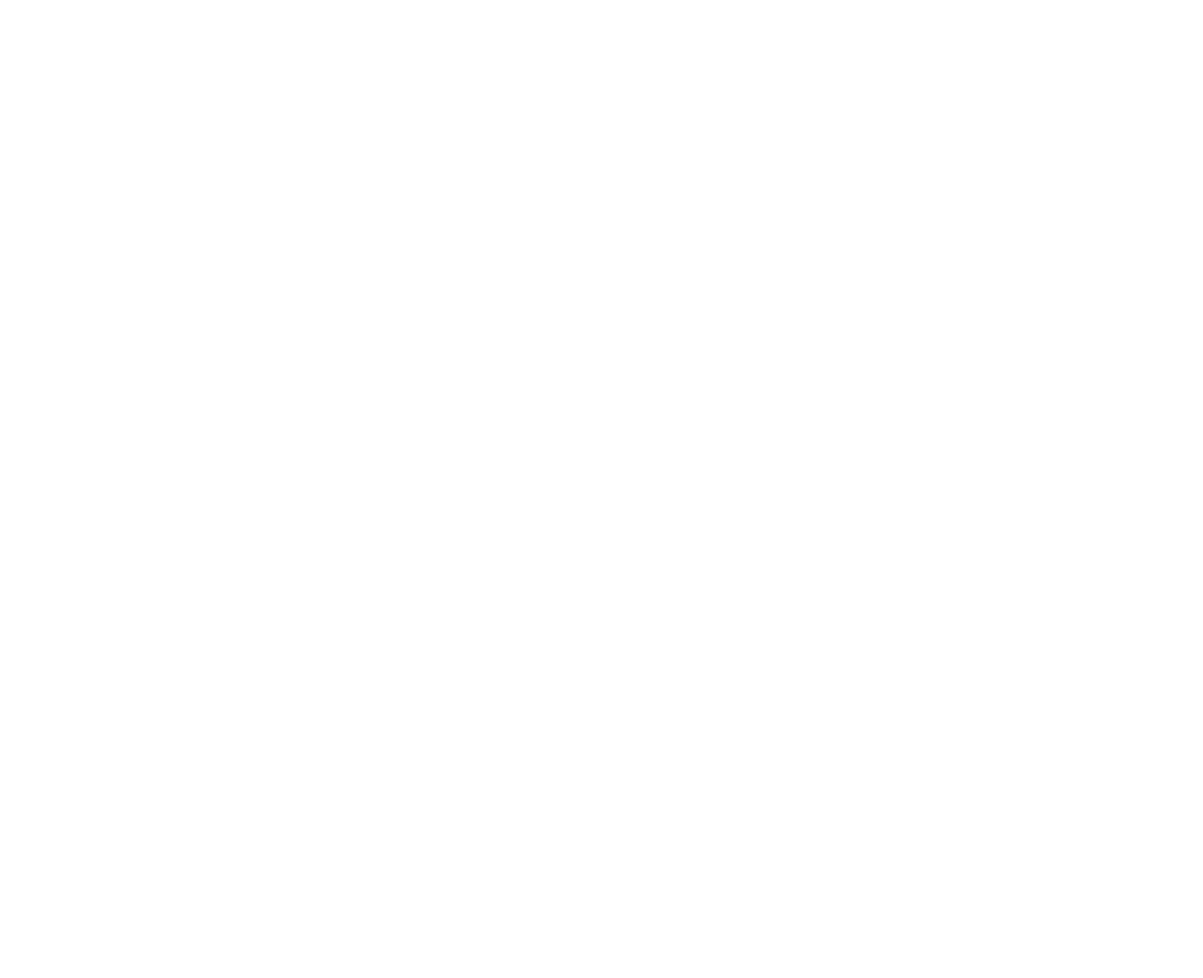
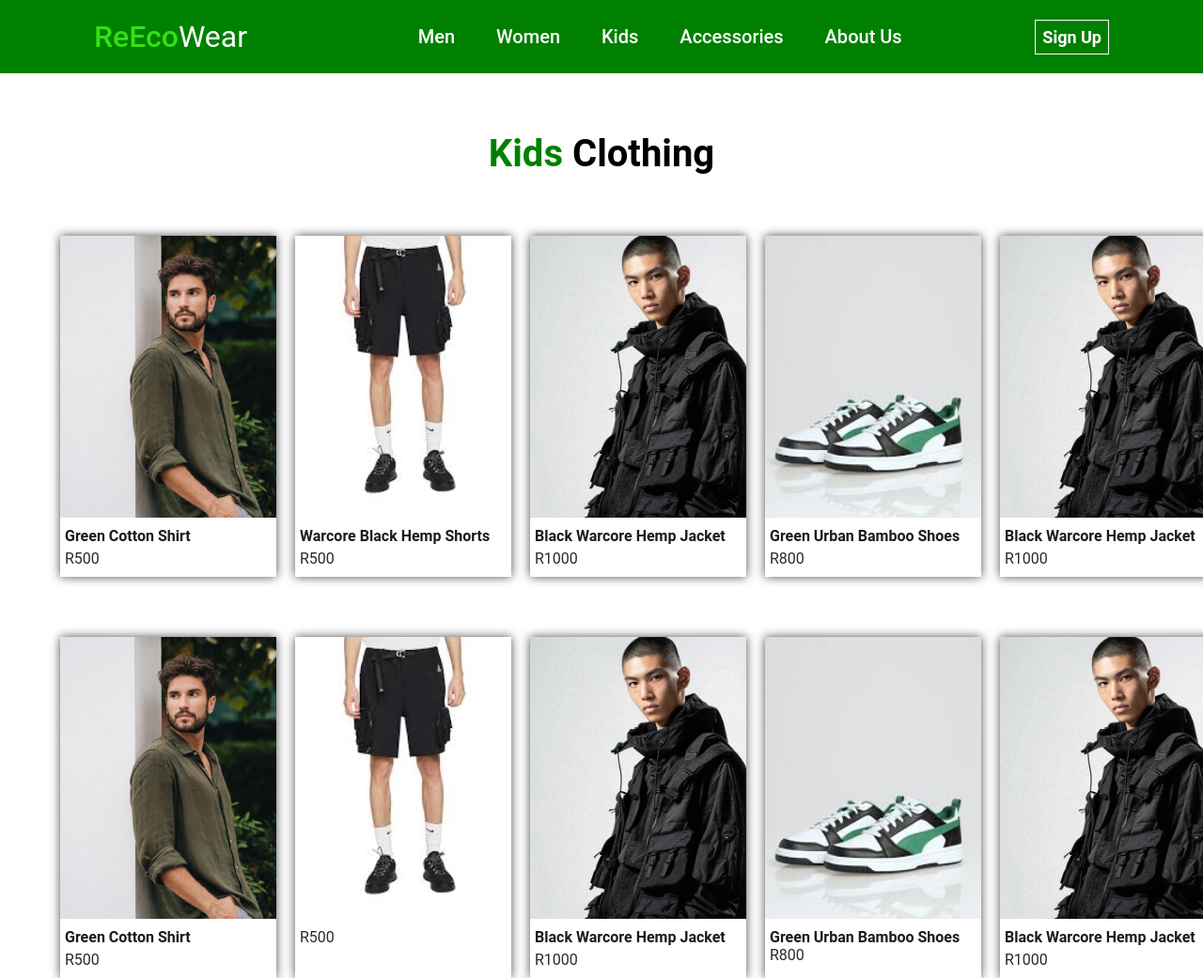
Before and after one commit to PentaIigence/ReEcoWear, a plain HTML site: page shopping/kids.html in a window 1280 px wide. Shown: the whole page at 94% size. Before the commit the page ends 800 px from the top, so only its background shows below. Drawn offline with Linux system fonts and the light colour scheme.

Commit message:
women, men, kids, accessories structure

```diff
--- a/shopping/accessories.html
+++ b/shopping/accessories.html
@@ -0,0 +1,143 @@
+<!DOCTYPE html>
+<html>
+    <head>
+        <title> ReEcoWear Store </title>
+        <link rel="stylesheet" href="../style/men.css">
+    </head>
+
+    <body>
+
+        <header class="header">
+
+            <a class="Reeco_Logo" href="../index.html"><span class="logo_green">ReEco</span>Wear</a>
+
+            <nav class="navbar">
+
+                <a href="men.html">Men</a>
+                <a href="women.html">Women</a>
+                <a href="kids.html">Kids</a>
+                <a href="accessories.html">Accessories</a>
+                <a href="../about.html">About Us</a>
+
+              </nav>
+
+              <a class="sign-up-btn" href="../signup.html">Sign Up</a>
+
+        </header>
+
+
+
+        <section class="men-products">
+            <h1 class="men-heading"><span class="green-heading"> Accessories </span></h1>
+
+            <div class="men-shop">
+
+                <div class="m-item">
+                    <div class="m-pic">
+                        <img class="m-preview" src="../Images/model-3.jpg">
+                    </div>
+
+                    <div class="desc">
+                        <p class="clothing-item">Green Cotton Shirt</p>
+                        <p class="men-price">R500</p>
+                    </div>
+                </div>
+
+                <div class="m-item">
+                    <div class="m-pic">
+                        <img class="m-preview" src="../Images/model-6.jfif">
+                    </div>
+                    <div class="desc">
+                        <p class="clothing-item">Warcore Black Hemp Shorts</p>
+                        <p class="men-price">R500</p>
+                    </div>
+                </div>
+
+                <div class="m-item">
+                    <div class="m-pic">
+                        <img class="m-preview" src="../Images/model-5.webp">
+                    </div>
+                    <div class="desc">
+                        <p class="clothing-item">Black Warcore Hemp Jacket</p>
+                        <p class="men-price">R1000</p>
+                    </div>
+                </div>
+
+                <div class="m-item">
+                    <div class="m-pic">
+                        <img class="m-preview" src="../Images/shoe-1.jfif">
+                    </div>
+                    <div class="desc">
+                        <p class="clothing-item">Green Urban Bamboo Shoes</p>
+                        <p class="men-price">R800</p>
+                    </div>
+                </div>
+
+                <div class="m-item">
+                    <div class="m-pic">
+                        <img class="m-preview" src="../Images/model-5.webp">
+                    </div>
+                    <div class="desc">
+                        <p class="clothing-item">Black Warcore Hemp Jacket</p>
+                        <p class="men-price">R1000</p>
+                    </div>
+                </div>
+
+            </div>
+
+            <div class="men-shop">
+
+                <div class="m-item">
+                    <div class="m-pic">
+                        <img class="m-preview" src="../Images/model-3.jpg">
+                    </div>
+
+                    <div class="desc">
+                        <p class="clothing-item">Green Cotton Shirt</p>
+                        <p class="men-price">R500</p>
+                    </div>
+                </div>
+
+                <div class="m-item">
+                    <div class="m-pic">
+                        <img class="m-preview" src="../Images/model-6.jfif">
+                    </div>
+                    <div class="desc">
+                        <p class="clothing-item"></p>
+                        <p class="men-price">R500</p>
+                    </div>
+                </div>
+
+                <div class="m-item">
+                    <div class="m-pic">
+                        <img class="m-preview" src="../Images/model-5.webp">
+                    </div>
+                    <div class="desc">
+                        <p class="clothing-item">Black Warcore Hemp Jacket</p>
+                        <p style="color: rgb(42, 42, 42); margin-top: 5px;">R1000</p>
+                    </div>
+                </div>
+
+                <div class="m-item">
+                    <div class="m-pic">
+                        <img class="m-preview" src="../Images/shoe-1.jfif">
+                    </div>
+                    <div class="desc">
+                        <p class="clothing-item">Green Urban Bamboo Shoes</p>
+                        <p style="color: rgb(42, 42, 42);">R800</p>
+                    </div>
+                </div>
+
+                <div class="m-item">
+                    <div class="m-pic">
+                        <img class="m-preview" src="../Images/model-5.webp">
+                    </div>
+                    <div class="desc">
+                        <p class="clothing-item">Black Warcore Hemp Jacket</p>
+                        <p style="color: rgb(42, 42, 42); margin-top: 5px;">R1000</p>
+                    </div>
+                </div>
+
+            </div>
+    </body>
+</html>
--- a/shopping/kids.html
+++ b/shopping/kids.html
@@ -0,0 +1,143 @@
+<!DOCTYPE html>
+<html>
+    <head>
+        <title> ReEcoWear Store </title>
+        <link rel="stylesheet" href="../style/men.css">
+    </head>
+
+    <body>
+
+        <header class="header">
+
+            <a class="Reeco_Logo" href="../index.html"><span class="logo_green">ReEco</span>Wear</a>
+
+            <nav class="navbar">
+
+                <a href="men.html">Men</a>
+                <a href="women.html">Women</a>
+                <a href="kids.html">Kids</a>
+                <a href="accessories.html">Accessories</a>
+                <a href="../about.html">About Us</a>
+
+              </nav>
+
+              <a class="sign-up-btn" href="../signup.html">Sign Up</a>
+
+        </header>
+
+
+
+        <section class="men-products">
+            <h1 class="men-heading"><span class="green-heading"> Kids </span> Clothing </h1>
+
+            <div class="men-shop">
+
+                <div class="m-item">
+                    <div class="m-pic">
+                        <img class="m-preview" src="../Images/model-3.jpg">
+                    </div>
+
+                    <div class="desc">
+                        <p class="clothing-item">Green Cotton Shirt</p>
+                        <p class="men-price">R500</p>
+                    </div>
+                </div>
+
+                <div class="m-item">
+                    <div class="m-pic">
+                        <img class="m-preview" src="../Images/model-6.jfif">
+                    </div>
+                    <div class="desc">
+                        <p class="clothing-item">Warcore Black Hemp Shorts</p>
+                        <p class="men-price">R500</p>
+                    </div>
+                </div>
+
+                <div class="m-item">
+                    <div class="m-pic">
+                        <img class="m-preview" src="../Images/model-5.webp">
+                    </div>
+                    <div class="desc">
+                        <p class="clothing-item">Black Warcore Hemp Jacket</p>
+                        <p class="men-price">R1000</p>
+                    </div>
+                </div>
+
+                <div class="m-item">
+                    <div class="m-pic">
+                        <img class="m-preview" src="../Images/shoe-1.jfif">
+                    </div>
+                    <div class="desc">
+                        <p class="clothing-item">Green Urban Bamboo Shoes</p>
+                        <p class="men-price">R800</p>
+                    </div>
+                </div>
+
+                <div class="m-item">
+                    <div class="m-pic">
+                        <img class="m-preview" src="../Images/model-5.webp">
+                    </div>
+                    <div class="desc">
+                        <p class="clothing-item">Black Warcore Hemp Jacket</p>
+                        <p class="men-price">R1000</p>
+                    </div>
+                </div>
+
+            </div>
+
+            <div class="men-shop">
+
+                <div class="m-item">
+                    <div class="m-pic">
+                        <img class="m-preview" src="../Images/model-3.jpg">
+                    </div>
+
+                    <div class="desc">
+                        <p class="clothing-item">Green Cotton Shirt</p>
+                        <p class="men-price">R500</p>
+                    </div>
+                </div>
+
+                <div class="m-item">
+                    <div class="m-pic">
+                        <img class="m-preview" src="../Images/model-6.jfif">
+                    </div>
+                    <div class="desc">
+                        <p class="clothing-item"></p>
+                        <p class="men-price">R500</p>
+                    </div>
+                </div>
+
+                <div class="m-item">
+                    <div class="m-pic">
+                        <img class="m-preview" src="../Images/model-5.webp">
+                    </div>
+                    <div class="desc">
+                        <p class="clothing-item">Black Warcore Hemp Jacket</p>
+                        <p style="color: rgb(42, 42, 42); margin-top: 5px;">R1000</p>
+                    </div>
+                </div>
+
+                <div class="m-item">
+                    <div class="m-pic">
+                        <img class="m-preview" src="../Images/shoe-1.jfif">
+                    </div>
+                    <div class="desc">
+                        <p class="clothing-item">Green Urban Bamboo Shoes</p>
+                        <p style="color: rgb(42, 42, 42);">R800</p>
+                    </div>
+                </div>
+
+                <div class="m-item">
+                    <div class="m-pic">
+                        <img class="m-preview" src="../Images/model-5.webp">
+                    </div>
+                    <div class="desc">
+                        <p class="clothing-item">Black Warcore Hemp Jacket</p>
+                        <p style="color: rgb(42, 42, 42); margin-top: 5px;">R1000</p>
+                    </div>
+                </div>
+
+            </div>
+    </body>
+</html>
--- a/style/men.css
+++ b/style/men.css
@@ -17,6 +17,7 @@
     align-items: center;
     justify-content: space-between;
     z-index: 100;
+    margin-bottom: 60px;
 }
 
 .Reeco_Logo {
@@ -45,6 +46,7 @@
 
 .sign-up-btn {
     background-color: transparent;
+    text-decoration: none;
     color: white;
     font-weight: bold;
     padding: 7px;
@@ -64,7 +66,14 @@
     color: black;
     margin-top: 140px;
     height: 100vh;
-    margin-left: 50px;
+}
+
+.men-shop {
+    display: grid;
+    grid-template-columns: 1fr 1fr 1fr 1fr 1fr;
+    margin: 5%;
+    column-gap: 20px;
+    row-gap: 40px;
 }
 
 .men-heading {
@@ -80,11 +89,10 @@
 
 .m-item {
     color: black;
-    width: 300px;
+    width: 230px;
     border: none;
     box-shadow: 0 0 10px rgba(0, 0, 0, 0.7);
     display: inline-block;
-    margin-right: 30px;
     align-items: center;
 }
 
@@ -93,7 +101,7 @@
 }
 
 .m-pic {
-    width: 300px;
+    width: 100%;
     height: 300px;
 }
 
@@ -109,3 +117,13 @@
     padding-left: 5px;
     padding-bottom: 10px;
 }
+
+.clothing-item {
+    color: rgb(27, 27, 27);
+    font-weight: bold;
+}
+
+.men-price {
+    color: rgb(42, 42, 42);
+    margin-top: 5px;
+}
--- a/style/style.css
+++ b/style/style.css
@@ -44,6 +44,7 @@
     font-weight: 500;
     margin-left: 40px;
     cursor: pointer;
+    font-weight: bold;
 }
 
 .navbar a:hover {
@@ -51,13 +52,13 @@
 }
 
 .sign-up-btn {
-    background-color: transparent;
     color: white;
     font-weight: bold;
     padding: 7px;
     border-style: solid;
     border-width: 1px;
     border-color: white;
+    text-decoration: none;
     font-size: 18px;
     cursor: pointer;
 }
@@ -175,6 +176,7 @@
 
 .menShoppingButton, .womenShoppingButton, .kidsShoppingButton {
     position: relative;
+    text-decoration: none;
     top: 50%;
     left: 50%;
     transform: translate(-50%, -50%);
@@ -182,7 +184,7 @@
     width: 300px;
     height: 50px;
     font-size: x-large;
-    font-weight: bolder;
+    font-weight: bold;
 }
 
 .menShoppingButton:hover, .womenShoppingButton:hover, .kidsShoppingButton:hover{
```
Also changed, not shown: index.html (+6 -5 lines), shopping/men.html (+81 -6 lines), shopping/women.html (+143 -0 lines), login.html (line endings or trailing spaces).
